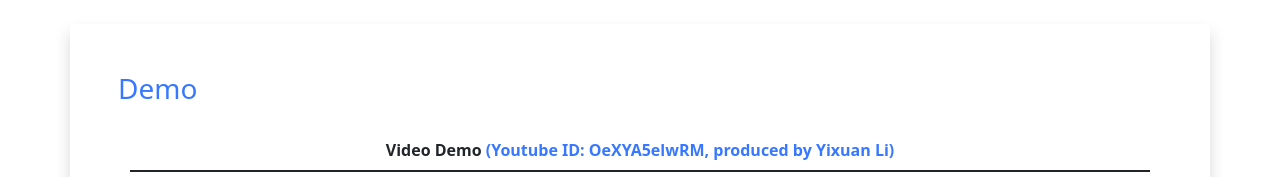
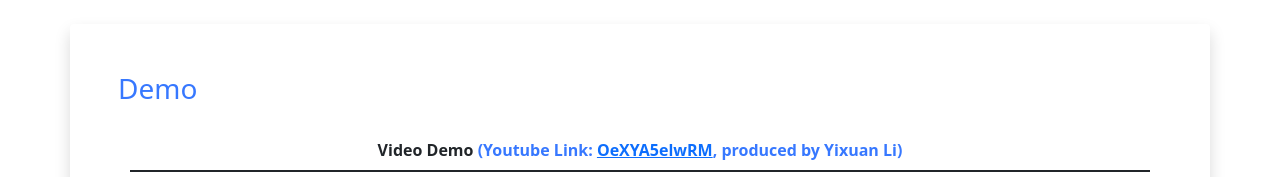
Before and after one commit to zeyuxie29/STAR, a plain HTML site: page index.html in a window 1280 px wide. Shown: the part 1360-1537 px from the top of the page. Drawn offline with Linux system fonts and the light colour scheme; grey boxes are pictures that could not be loaded.

Commit message:
Add files via upload

```diff
--- a/index.html
+++ b/index.html
@@ -248,7 +248,7 @@
       <div class="container pt-3 table-responsive">
         <table class="table table-hover"  id="supervision-efficiency-table" >
           <thead>
-            <th style="text-align: center" colspan="2">Video Demo <span class="custom-color">(Youtube ID: OeXYA5elwRM, produced by Yixuan Li)</span></th>
+            <th style="text-align: center" colspan="2">Video Demo <span class="custom-color">(Youtube Link: <a href="https://www.youtube.com/watch?v=OeXYA5elwRM" target="_blank" >OeXYA5elwRM</a>, produced by Yixuan Li)</span></th>
           </thead>
           <tbody>
             <tr>
```
